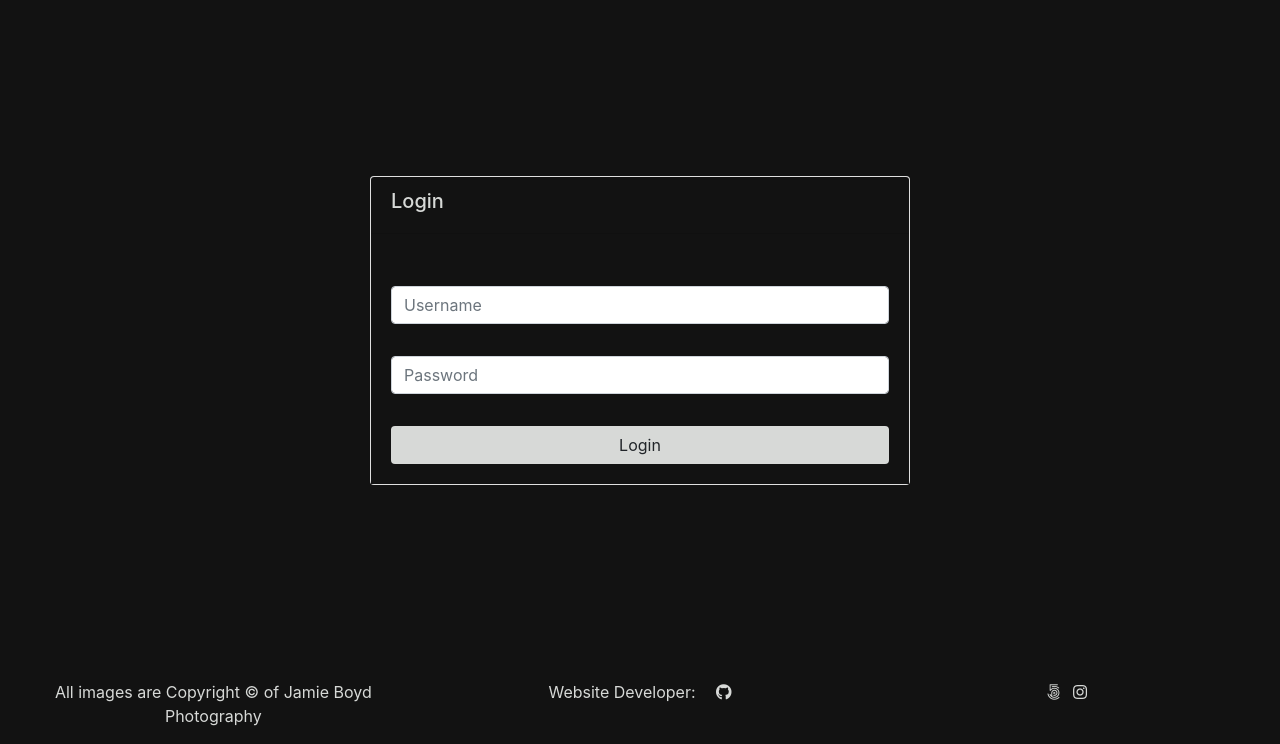
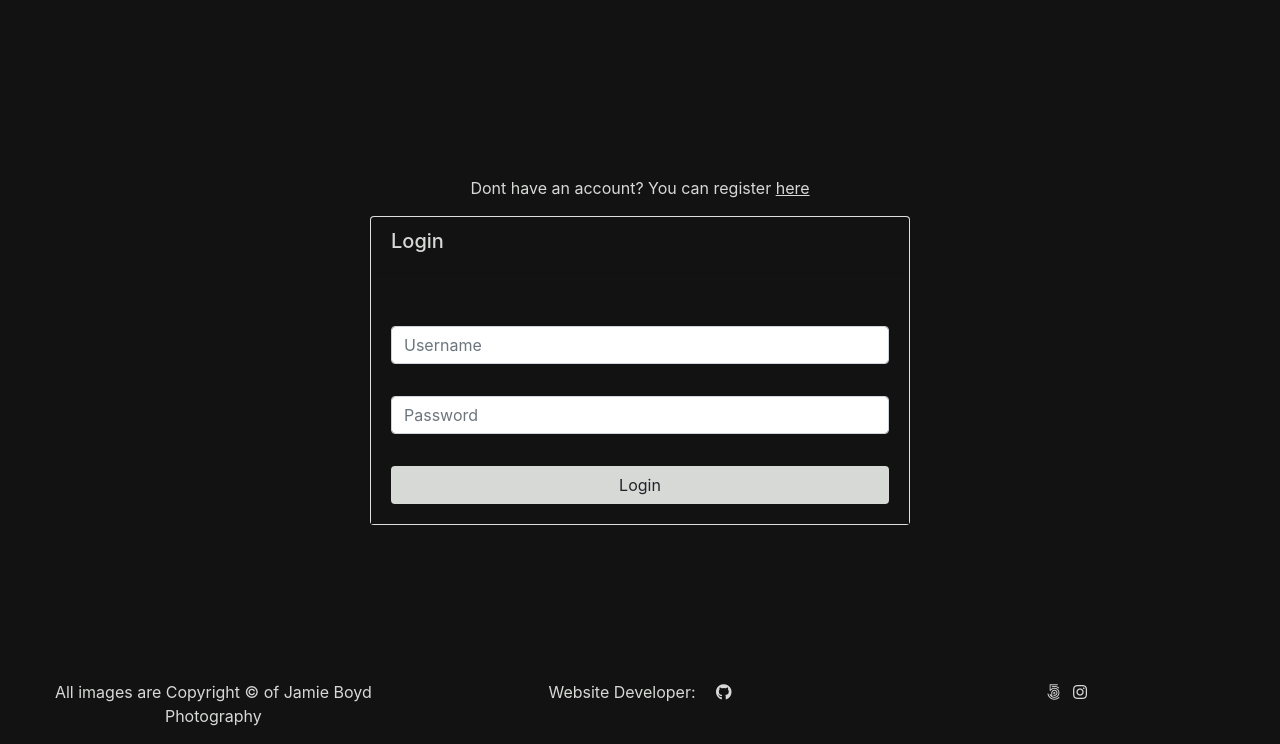
Before and after one commit to jboyd8/jamieboydphotography, a Django app: page /useraccounts/login in a window 1280 px wide. Shown: the part 80-824 px from the top of the page. Run offline with Django 3.2, Linux system fonts and the light colour scheme; some libraries are stand-ins or nearby versions.

Commit message:
feat: added linked back to register ontop of from

```diff
--- a/templates/useraccounts/login.html
+++ b/templates/useraccounts/login.html
@@ -6,6 +6,11 @@
 
 {% block content %}
 <section class="container login-body">
+    <div class="row">
+        <div class="col-12 reg-login">
+            <p>Dont have an account? You can register <a href="{% url 'register' %}">here</a></p>
+        </div>
+    </div>
     <div class="row">
         <div class="col-md-6 mx-auto">
             <div class="card">
```
